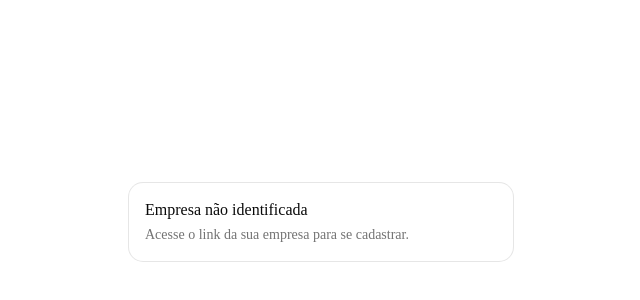
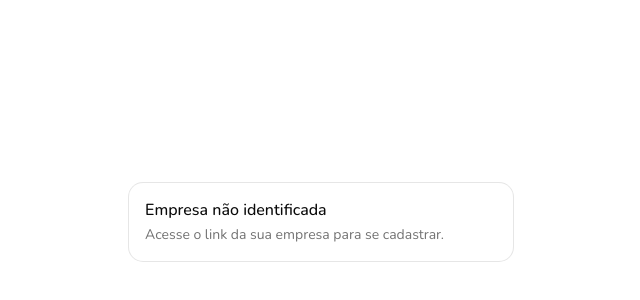
Before and after one commit to rodolfogasparian/lojah, a Next.js app: page /cadastro in a window 1280 px wide. Shown: the part 178-478 px from the top of the page, without its empty margins (319-959 px from the left). Built offline with nearby package versions, Linux system fonts and the light colour scheme; no server answers; the database is empty.

Commit message:
feat: add Nunito font, category hover, fix cart z-index

```diff
--- a/app/globals.css
+++ b/app/globals.css
@@ -1,3 +1,4 @@
+@import url('https://fonts.googleapis.com/css2?family=Nunito:wght@400;500;600;700&display=swap');
 @import "tailwindcss";
 @import "tw-animate-css";
 @import "shadcn/tailwind.css";
@@ -123,6 +124,7 @@
   }
   body {
     @apply bg-background text-foreground;
+    font-family: 'Nunito', sans-serif;
   }
   html {
     @apply font-sans;
--- a/components/catalog/CartBar.tsx
+++ b/components/catalog/CartBar.tsx
@@ -7,7 +7,7 @@ type Props = { count: number; total: number; onCheckout: () => void };
 export function CartBar({ count, total, onCheckout }: Props) {
   if (count <= 0) return null;
   return (
-    <div className="fixed bottom-3 inset-x-0 z-40 px-3">
+    <div className="fixed bottom-3 inset-x-0 z-50 px-3">
       <div className="mx-auto max-w-3xl">
         <div className="bg-primary text-primary-foreground rounded-2xl pl-4 pr-2 py-2 flex items-center justify-between gap-3">
           <div className="flex items-center gap-3 min-w-0">
--- a/components/catalog/CategoryFilter.tsx
+++ b/components/catalog/CategoryFilter.tsx
@@ -7,7 +7,7 @@ export function CategoryFilter({ categories, active, onChange }: Props) {
     <div className="flex gap-2 overflow-x-auto py-3 -mx-4 px-4 [scrollbar-width:none] [&::-webkit-scrollbar]:hidden">
       {categories.map((c) => (
         <button key={c.id} type="button" onClick={() => onChange(c.id)}
-          className={`whitespace-nowrap px-4 py-1.5 rounded-full text-xs font-semibold border transition-colors ${active === c.id ? "bg-primary text-primary-foreground border-primary" : "bg-card text-muted-foreground border-border"}`}>
+          className={`whitespace-nowrap px-4 py-1.5 rounded-full text-xs font-semibold border transition-colors ${active === c.id ? "bg-primary text-primary-foreground border-primary" : "bg-card text-muted-foreground border-border hover:bg-secondary hover:text-secondary-foreground hover:border-primary/30"}`}>
           {c.label}
         </button>
       ))}
```
